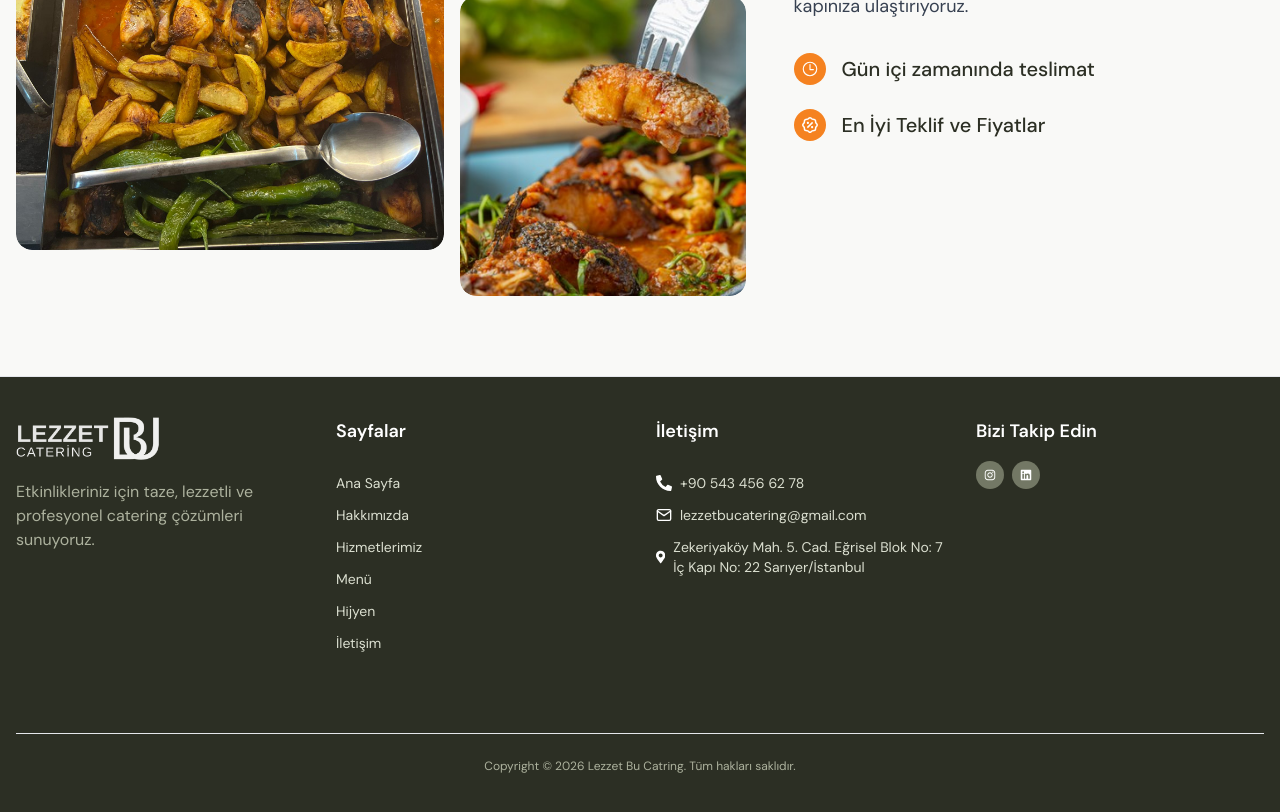
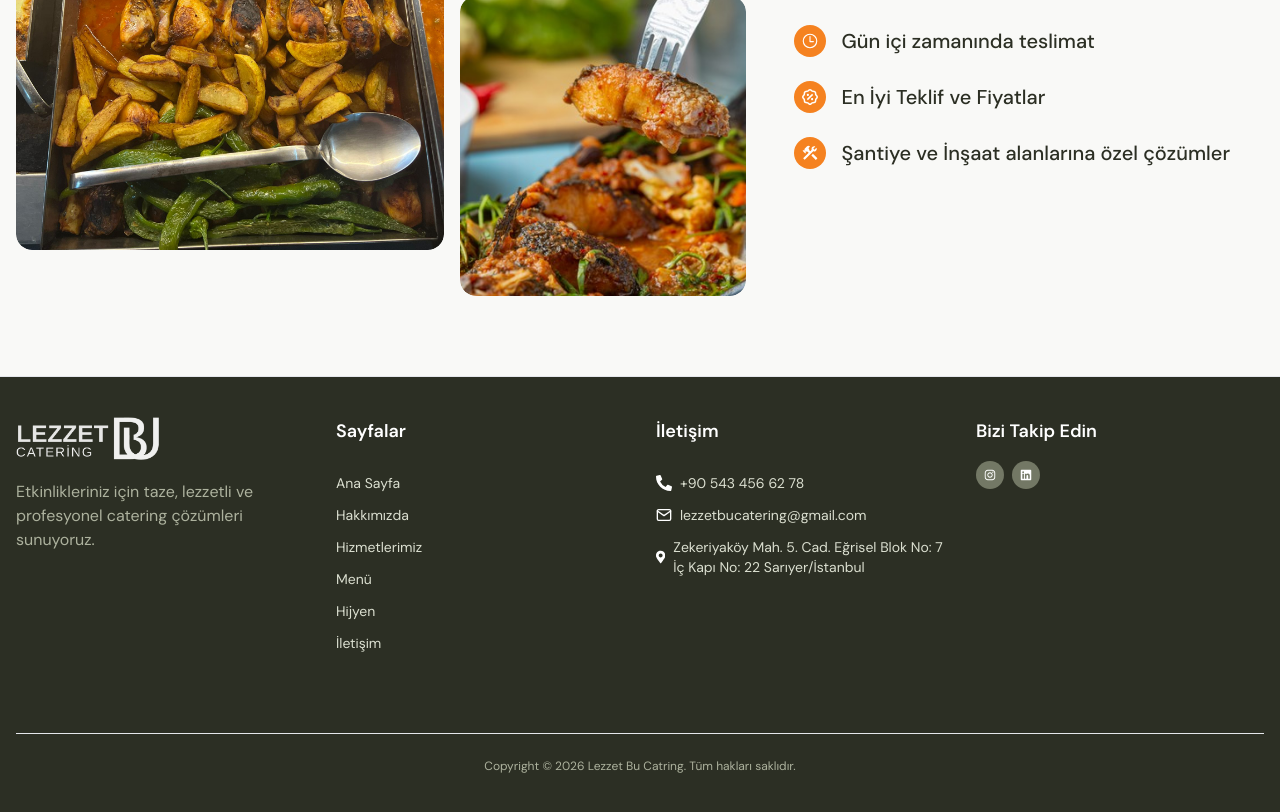
Before and after one commit to BBmyproject/lezzetbucatering, a Next.js app: page / in a window 1280 px wide. Shown: the part 5000-5812 px from the top of the page. Built offline with nearby package versions, Linux system fonts and the light colour scheme; no server answers; a web font is replaced by a local one.

Commit message:
fixed revises 4

```diff
--- a/app/components/DeliverySection.tsx
+++ b/app/components/DeliverySection.tsx
@@ -2,6 +2,7 @@
 
 import { useEffect, useRef, useState } from 'react';
 import { IoTimeOutline } from 'react-icons/io5';
+import { MdConstruction } from 'react-icons/md';
 import { RiDiscountPercentLine } from 'react-icons/ri';
 
 export default function DeliverySection() {
@@ -156,6 +157,24 @@ export default function DeliverySection() {
                   </div>
                 </div>
               </div>
+
+              {/* Özellik 3 */}
+              <div
+                className={`fade-up-feature fade-up-feature-2 ${
+                  isVisible ? 'fade-up-visible' : ''
+                }`}
+              >
+                <div className="flex items-center gap-4">
+                  <div className="flex-shrink-0 w-8 h-8 rounded-full bg-[#f58220] flex items-center justify-center">
+                    <MdConstruction className="text-white text-lg" />
+                  </div>
+                  <div>
+                    <h3 className="text-base md:text-xl font-medium text-dark">
+                      Şantiye ve İnşaat alanlarına özel çözümler
+                    </h3>
+                  </div>
+                </div>
+              </div>
             </div>
           </div>
         </div>
```
